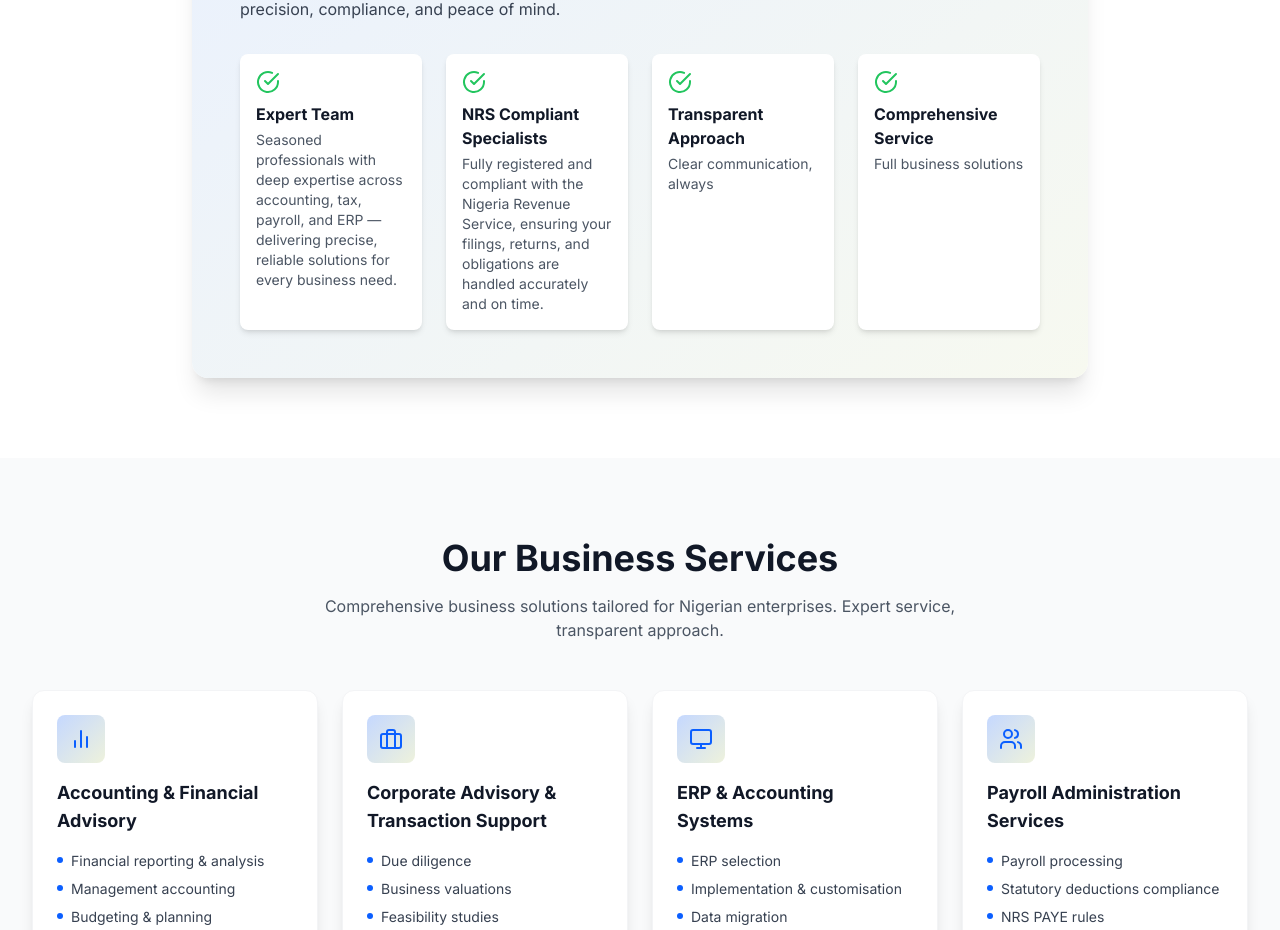
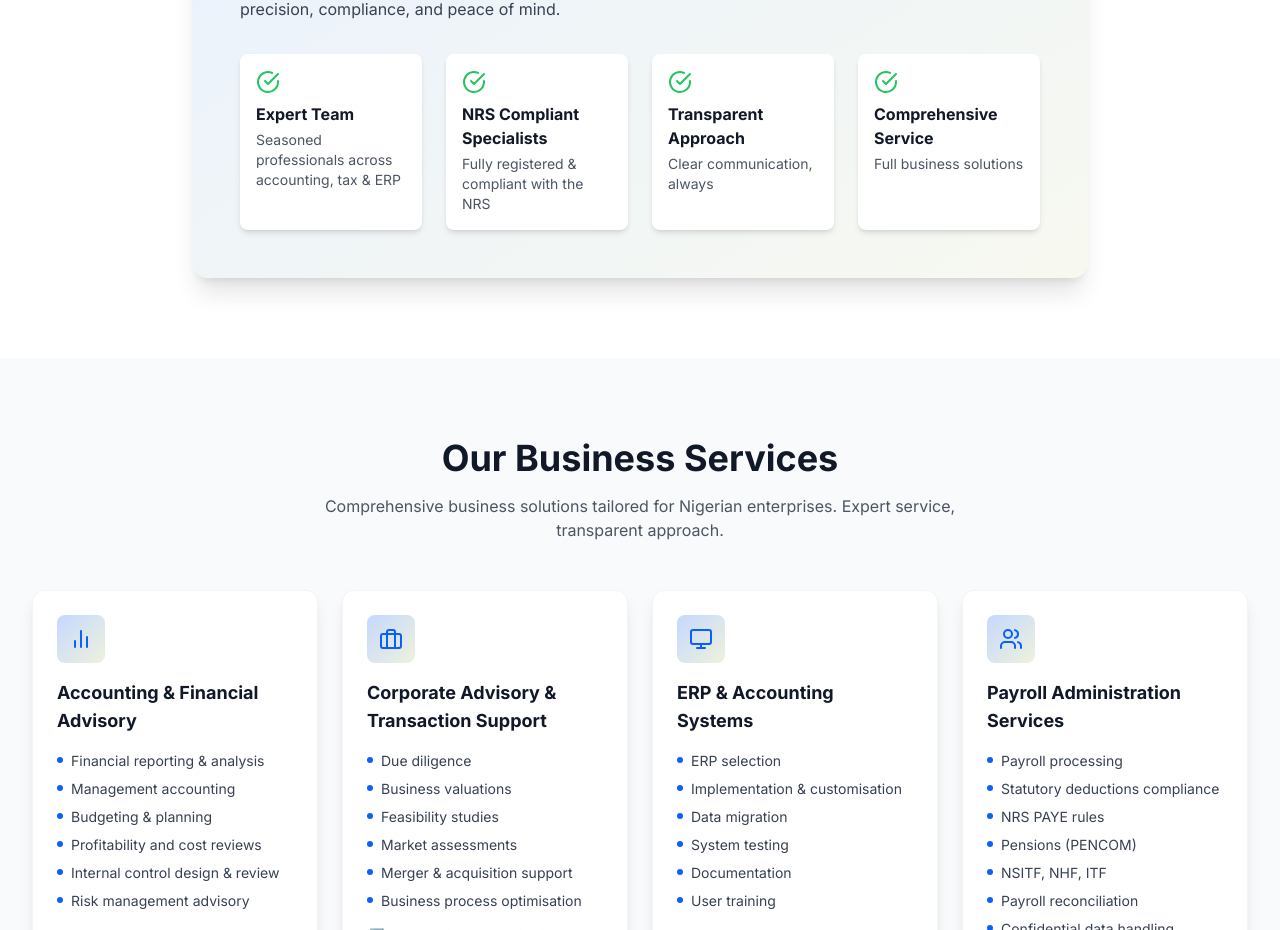
Before and after one commit to darlculus/poder-consulting-website, a Next.js app: page / in a window 1280 px wide. Shown: the part 1392-2322 px from the top of the page. Built offline with nearby package versions, Linux system fonts and the light colour scheme; a web font is replaced by a local one.

Commit message:
reduced the words on the cards

```diff
--- a/src/components/sections/AboutUs.tsx
+++ b/src/components/sections/AboutUs.tsx
@@ -141,8 +141,8 @@ const clientTypes = [
                   className="mt-8 grid md:grid-cols-2 lg:grid-cols-4 gap-6"
                 >
                   {[
-                    { title: 'Expert Team', desc: 'Seasoned professionals with deep expertise across accounting, tax, payroll, and ERP — delivering precise, reliable solutions for every business need.' },
-                    { title: 'NRS Compliant Specialists', desc: 'Fully registered and compliant with the Nigeria Revenue Service, ensuring your filings, returns, and obligations are handled accurately and on time.' },
+                    { title: 'Expert Team', desc: 'Seasoned professionals across accounting, tax & ERP' },
+                    { title: 'NRS Compliant Specialists', desc: 'Fully registered & compliant with the NRS' },
                     { title: 'Transparent Approach', desc: 'Clear communication, always' },
                     { title: 'Comprehensive Service', desc: 'Full business solutions' },
                   ].map((item, i) => (
```
